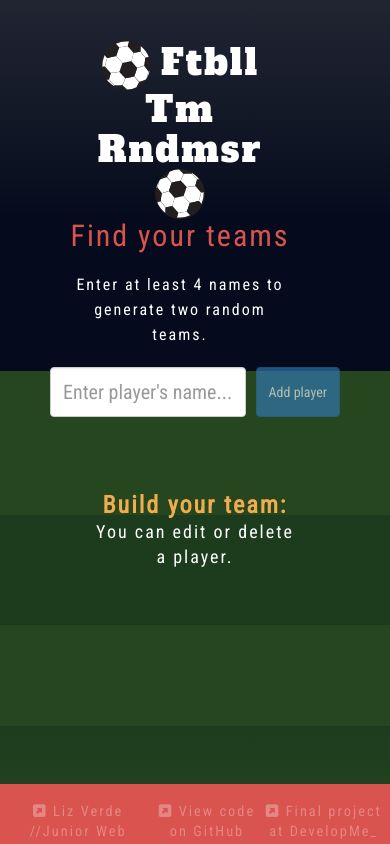
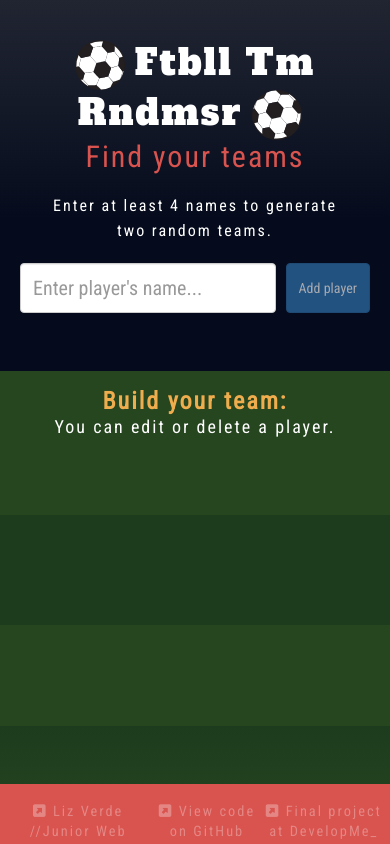
Before and after one commit to lizagne/ftbll-tm-rndmsr, a React (Create React App) app: page / in a window 390 px wide. Built offline with nearby package versions, Linux system fonts and the light colour scheme.

Commit message:
Deleting files that I no longer need for possible pending player feature, and updating the media queries

```diff
--- a/src/components/App.js
+++ b/src/components/App.js
@@ -36,7 +36,7 @@ class App extends Component {
             <div className="App">
                 <div className="container-fluid">
                     <div className="row">
-                        <div className="col-md-6 col-md-offset-3 col-sm-12">
+                        <div className="col-lg-6 col-lg-offset-3 col-sm-12">
                             <Header />
                         </div>
                     </div>
@@ -46,12 +46,11 @@ class App extends Component {
                     <Form addPlayer={ this.props.addPlayer } />
                 </div>
 
-                <div className="col-sm-12">
-                    <MainContent />
-                </div>
+                <MainContent />
 
-                <div className="col-md-12">
-                    <div className="col-md-4 col-md-offset-1">
+
+                <div className="col-lg-12">
+                    <div className="col-lg-4 col-lg-offset-1">
                         <TeamList
                             players={ this.props.players }
                             addPlayer={ this.props.addPlayer }
--- a/src/components/globals/MainContent.js
+++ b/src/components/globals/MainContent.js
@@ -3,8 +3,8 @@
 import React from 'react';
 
 const MainContent = () => (
-	<div className="col-md-12">
-	    <div className="col-md-4 col-md-offset-1 col-sm-12 left">
+	<div>
+	    <div className="col-lg-4 col-lg-offset-1 col-sm-12 left">
 	        <h3>Build your team:</h3>
 	        <p className="main"> You can edit or delete a player.</p>
 	    </div>
--- a/src/css/style.css
+++ b/src/css/style.css
@@ -58,7 +58,8 @@ body {
     clear: both;
     height: 60px; }
   body .row {
-    width: 100%; }
+    width: 100%;
+    margin: 0px; }
   body footer {
     position: fixed;
     height: 60px;
@@ -76,7 +77,7 @@ body {
 
 .App {
   text-align: center;
-  padding: 20px 50px;
+  padding: 5px;
   color: #333;
   width: 100%;
   height: 150%; }
@@ -159,15 +160,7 @@ body {
   to {
     transform: rotate(360deg); } }
 
-@media screen and (max-width: 991px) {
-  .App .form-wrapper {
-    height: 105px; }
-  .App .input-group {
-    width: 80%; }
-  div.right {
-    display: none; } }
-
-@media screen and (max-width: 768px) {
+@media screen and (max-width: 1024px) {
   body {
     background-image: none;
     background: linear-gradient(to bottom, #212532 0%, #141928 13%, #050b1c 26%, #050b1c 44%, #25461f 44%, #25461f 61%, #1d3c1e 61%, #1d3c1e 74%, #25461f 74%, #25461f 85%, #25461f 86%, #1d3c1e 86%, #1d3c1e 86%, #25461f 100%);
@@ -176,6 +169,14 @@ body {
     -o-background-size: cover;
     background-size: cover;
     min-height: 100%; }
+  h1 {
+    width: 100%; }
+  .App .form-wrapper {
+    height: 105px; }
+  .App .input-group {
+    width: 80%; }
+  div.right {
+    display: none; }
   .App .lead {
     width: 100%; }
   .App .form-wrapper {
@@ -208,13 +209,14 @@ body {
   .App .teams {
     padding: 10px; }
   .App .teamOutput {
-    margin-top: 20px; }
+    margin-top: 20px;
+    padding: 0px; }
   .left {
-    display: none; }
+    padding: 0; }
   .App {
     padding: 10px; }
   .App .form-wrapper {
-    height: 135px; }
+    height: 100px; }
   .form-errors {
     width: 100%; }
   a.footer.git, a.footer.develop {
--- a/src/sass/style.scss
+++ b/src/sass/style.scss
@@ -118,6 +118,7 @@ body {
 
 	.row {
 		width: 100%;
+		margin: 0px;
 	}
 
 	footer {
@@ -144,7 +145,7 @@ body {
 
 .App {
 	text-align: center;
-	padding: 20px 50px;
+	padding: 5px;
 	color: $grey;
 	width: 100%;
 	height: 150%;
@@ -267,7 +268,34 @@ body {
 
 //Media Queries
 
-@media screen and (max-width : 991px) {
+// @media screen and (max-width : 991px) {
+// 	.App .form-wrapper{
+// 		height: 105px;
+// 	}
+
+// 	.App .input-group {
+// 		width: 80%;
+// 	}
+
+// 	div.right {
+// 		display:none;
+// 	}
+// }
+
+//ipad
+@media screen and (max-width : 1024px) {
+	body {
+		background-image: none;
+		background: linear-gradient(to bottom, rgba(33,37,50,1) 0%, rgba(20,25,40,1) 13%, rgba(5,11,28,1) 26%, rgba(5,11,28,1) 44%, rgba(37,70,31,1) 44%, rgba(37,70,31,1) 61%, rgba(29,60,30,1) 61%, rgba(29,60,30,1) 74%, rgba(37,70,31,1) 74%, rgba(37,70,31,1) 85%, rgba(37,70,31,1) 86%, rgba(29,60,30,1) 86%, rgba(29,60,30,1) 86%, rgba(37,70,31,1) 100%);
+		@include bg-cover;
+		min-height:100%;
+
+	}
+
+	h1 {
+		width: 100%;
+	}
+
 	.App .form-wrapper{
 		height: 105px;
 	}
@@ -278,17 +306,6 @@ body {
 
 	div.right {
 		display:none;
-	}
-}
-
-//ipad
-@media screen and (max-width : 768px) {
-	body {
-		background-image: none;
-		background: linear-gradient(to bottom, rgba(33,37,50,1) 0%, rgba(20,25,40,1) 13%, rgba(5,11,28,1) 26%, rgba(5,11,28,1) 44%, rgba(37,70,31,1) 44%, rgba(37,70,31,1) 61%, rgba(29,60,30,1) 61%, rgba(29,60,30,1) 74%, rgba(37,70,31,1) 74%, rgba(37,70,31,1) 85%, rgba(37,70,31,1) 86%, rgba(29,60,30,1) 86%, rgba(29,60,30,1) 86%, rgba(37,70,31,1) 100%);
-		@include bg-cover;
-		min-height:100%;
-
 	}
 
 	.App .lead {
@@ -346,10 +363,11 @@ body {
 
 	.App .teamOutput {
 		margin-top: 20px;
+		padding: 0px;
 	}
 
 	.left {
-		display: none;
+		padding: 0;
 	}
 
 	.App {
@@ -357,7 +375,7 @@ body {
 	}
 
 	.App .form-wrapper{
-		height: 135px;
+		height: 100px;
 	}
 
 	.form-errors{
```
Also changed, not shown: src/components/lists/PendingPlayer.js (deleted, +0 -16 lines), src/components/lists/PlayerName.js (deleted, +0 -21 lines), src/css/style.min.css.
